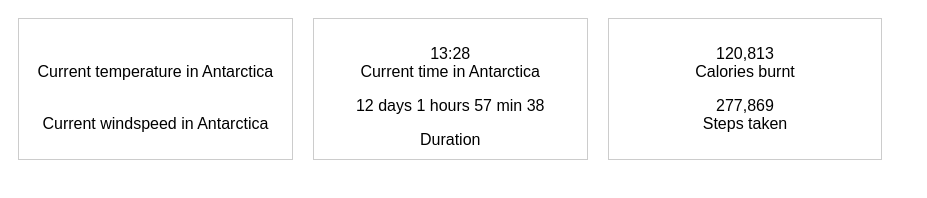
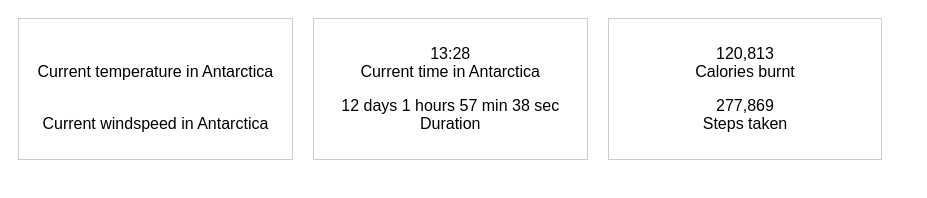
Before and after one commit to beeFlaherty/duesouth-widget, a website: page src/pages/index.html in a window 1280 px wide. Shown: the whole page, without its empty margins (0-927 px from the left). Drawn offline with Linux system fonts and the light colour scheme; no server answers.

Commit message:
Making mark-up consistent

```diff
--- a/src/pages/index.html
+++ b/src/pages/index.html
@@ -32,10 +32,8 @@
         <p><span class="stat wind_speed">&#160;</span> <span class="stat-title">Current windspeed in Antarctica</span></p>
     </div>
     <div class="ds-dashboard-widgets">
-        <p> <span class="stat time" data-timezone="-3">&#160;</span> <span class="stat-title">Current time in Antarctica</span></p>
-        <p id="set-one" data-countdown="nov 10 2015 14:30:35" ></p>
-        <span class="stat-title"> Duration</span>
-
+        <p><span class="stat time" data-timezone="-3">&#160;</span> <span class="stat-title">Current time in Antarctica</span></p>
+        <p><span id="set-one" data-countdown="nov 10 2015 14:30:35"></span><span class="stat-title"> Duration</span></p>
     </div>
     <div class="ds-dashboard-widgets effort" id="set-one-effort">
        <p> <span class="stat calories" data-calories ="10000">&#160;</span> <span class="stat-title">Calories burnt</span></p>
@@ -116,7 +114,7 @@
 
                             var seconds = parseInt(duration / SECOND);
 
-                            document.getElementById(UniqueID).innerHTML = days + ' days ' + hours + ' hours ' + minutes + ' min ' + seconds;
+                            document.getElementById(UniqueID).innerHTML = days + ' days ' + hours + ' hours ' + minutes + ' min ' + seconds + ' sec';
                             //set data here
                         };
 
```
